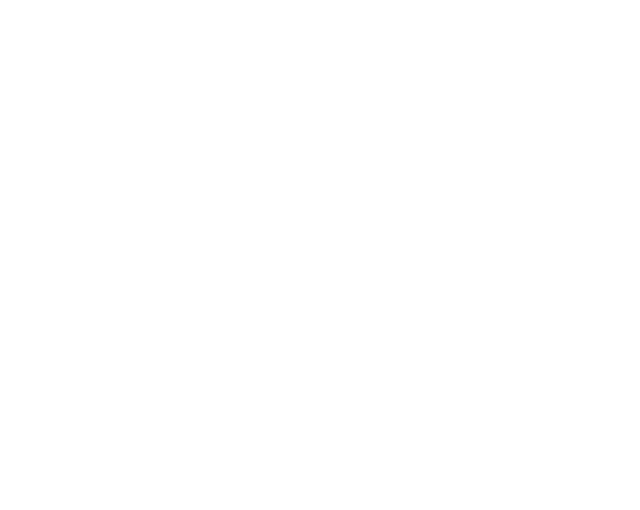
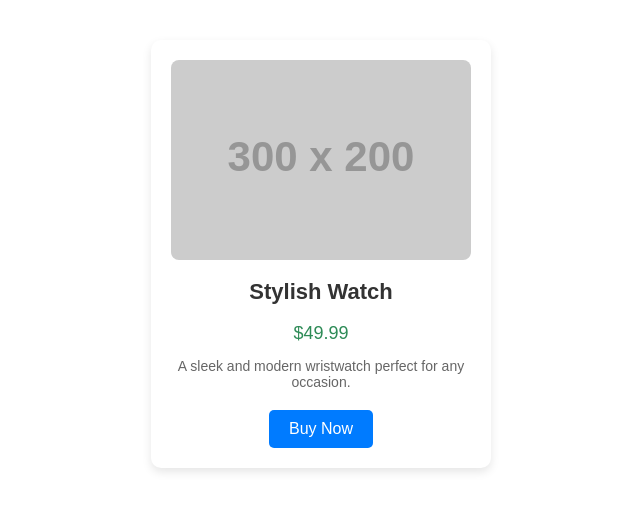
Before and after one commit to acciojob/pricing-card-Musharraf-712, a website: page main.html in a window 1280 px wide. Shown: the whole page, without its empty margins (319-959 px from the left). Drawn offline with Linux system fonts and the light colour scheme; placeholder pictures from the web are drawn by us.

Commit message:
created a submission

```diff
--- a/main.html
+++ b/main.html
@@ -8,6 +8,14 @@
 
 <body>
 	<!-- the entire body must be written by student -->
+	<div class="card">
+  <img src="https://via.placeholder.com/300x200" alt="Product Image">
+  <h1>Stylish Watch</h1>
+  <p class="price">$49.99</p>
+  <p class="description">A sleek and modern wristwatch perfect for any occasion.</p>
+  <button>Buy Now</button>
+</div>
+
     <script type="text/javascript" src="./script.js">
 </script>
 
--- a/styles.css
+++ b/styles.css
@@ -1 +1,54 @@
 /*  your css code here. If applicable */
+/* Main Card Container */
+.card {
+  width: 300px;
+  padding: 20px;
+  background-color: #fff;
+  box-shadow: 0 4px 10px rgba(0, 0, 0, 0.1);
+  border-radius: 10px;
+  text-align: center;
+  margin: 40px auto;
+  font-family: Arial, sans-serif;
+}
+
+/* Image Styling */
+.card img {
+  width: 100%;
+  border-radius: 8px;
+}
+
+/* Title */
+.card h1 {
+  font-size: 22px;
+  margin: 15px 0 10px;
+  color: #333;
+}
+
+/* Price */
+.card .price {
+  font-size: 18px;
+  color: #2e8b57;
+  margin-bottom: 10px;
+}
+
+/* Description */
+.card .description {
+  font-size: 14px;
+  color: #666;
+  margin-bottom: 20px;
+}
+
+/* Buy Now Button */
+.card button {
+  padding: 10px 20px;
+  background-color: #007bff;
+  color: white;
+  border: none;
+  border-radius: 5px;
+  cursor: pointer;
+  font-size: 16px;
+}
+
+.card button:hover {
+  background-color: #0056b3;
+}
```
